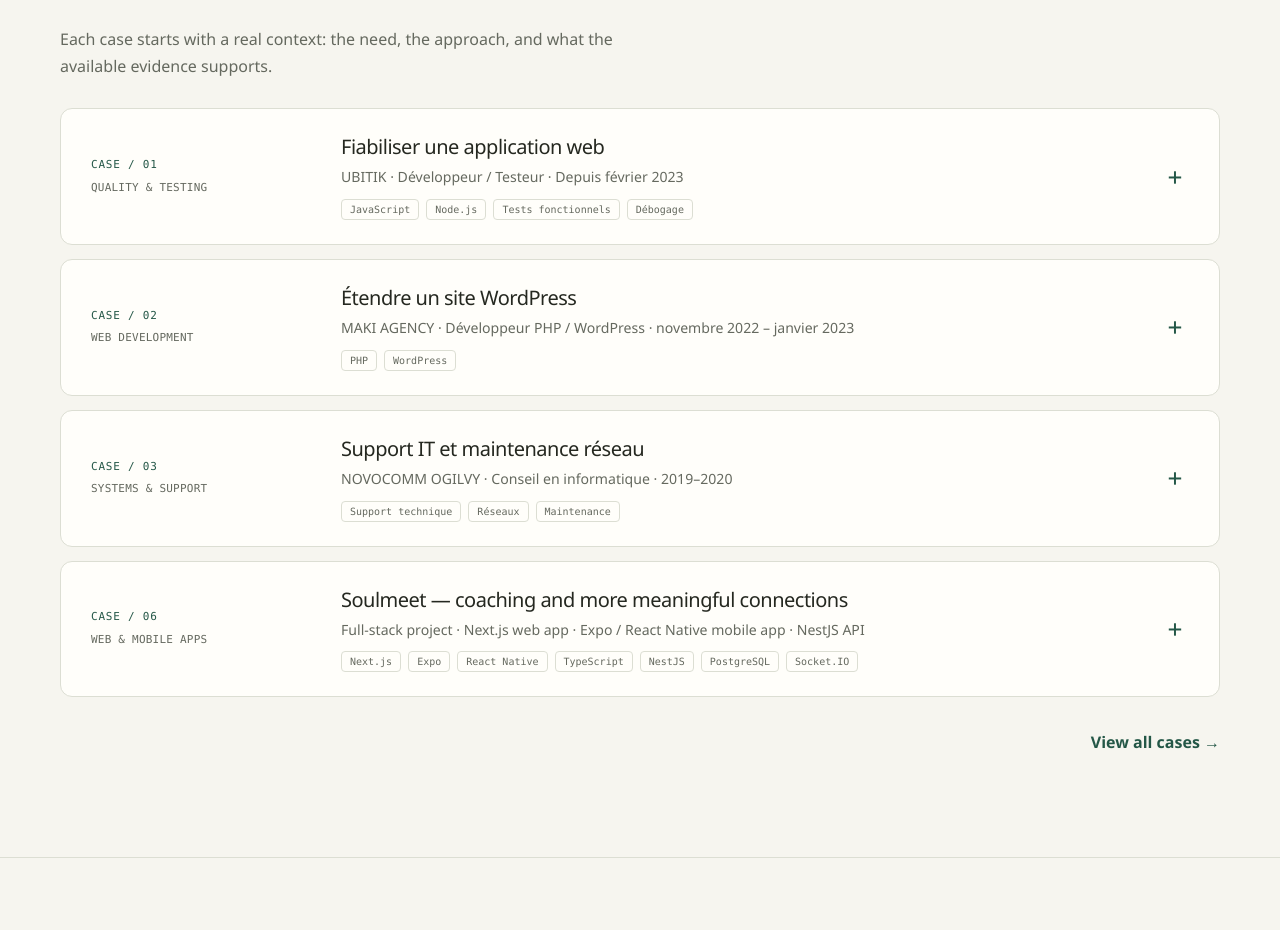
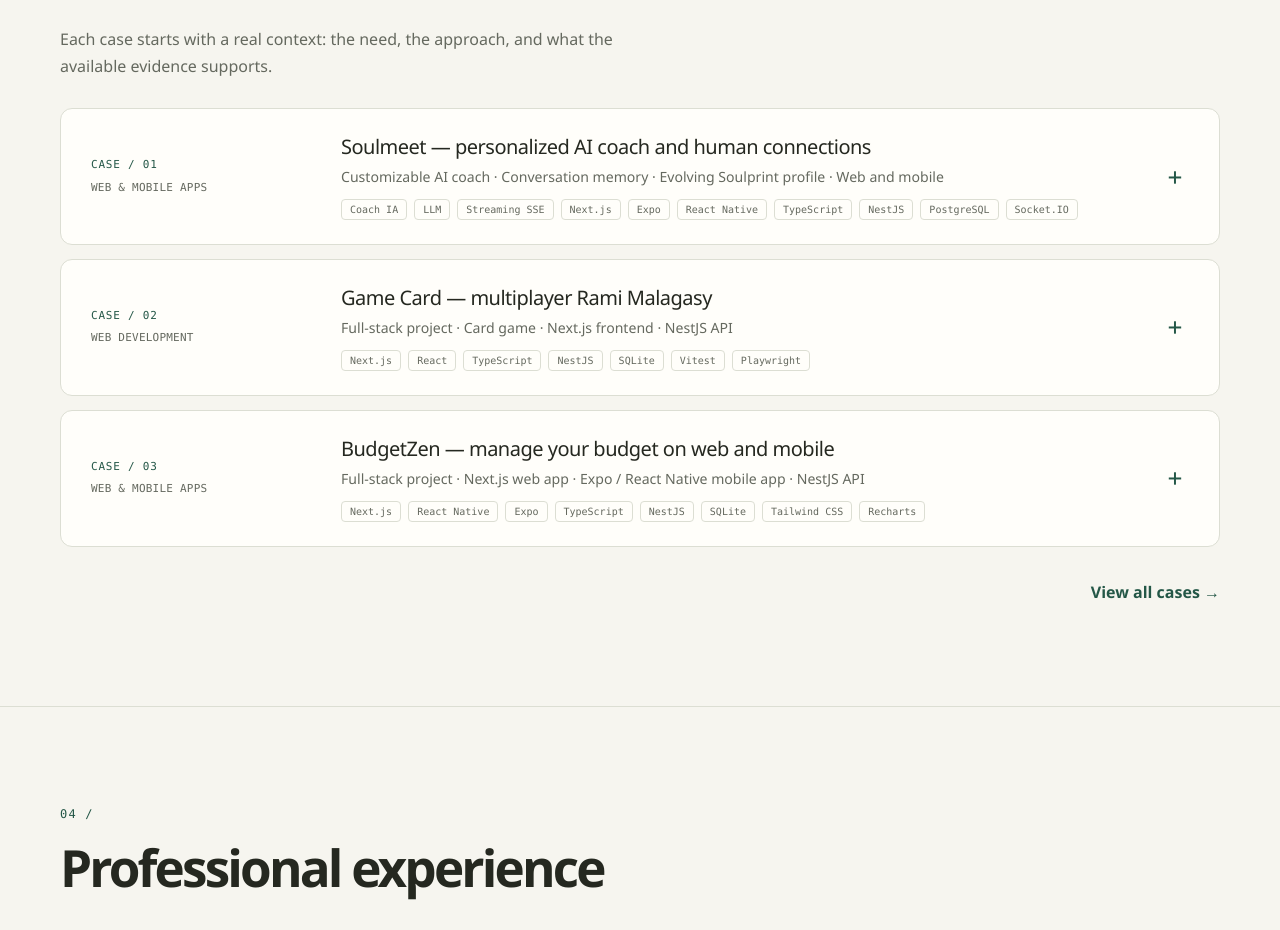
Before and after one commit to sandratraraoelison/portfolio, a React (Vite) app: page / in a window 1280 px wide. Shown: the part 2360-3290 px from the top of the page. Built offline with nearby package versions, Linux system fonts and the light colour scheme.

Commit message:
cardgame and budgetzen

```diff
--- a/src/data/projects.ts
+++ b/src/data/projects.ts
@@ -2,9 +2,85 @@ import type { Project } from "../types/portfolio";
 
 export const projects: Project[] = [
   {
-    id: "1", title: "Fiabiliser une application web",
+    id: "1",
+    title: "Soulmeet — coach IA personnalisé et connexions humaines",
+    description: "Un coach IA sur mobile et sur le web, dont la personnalité et le ton s’adaptent aux préférences de l’utilisateur. Les échanges, les mémoires et le profil évolutif Soulprint soutiennent un accompagnement personnel dans la durée, aux côtés des objectifs de progression et des rencontres compatibles.",
+    image: "/projects/soulmeet-cover.webp",
+    technologies: ["Coach IA", "LLM", "Streaming SSE", "Next.js", "Expo", "React Native", "TypeScript", "NestJS", "PostgreSQL", "Socket.IO"],
+    featured: true,
+    category: "mobile",
+    context: "Coach IA personnalisable · Mémoire conversationnelle · Profil évolutif Soulprint · Web et mobile",
+    challenge: "Créer un coach IA qui conserve un contexte utile au fil des échanges, adapte son style à chaque utilisateur et respecte les choix de visibilité des informations personnelles.",
+    approach: ["Personnaliser l’apparence, les traits et les niveaux de ton du coach pour guider son comportement et ses réponses", "Développer Guidance avec réponses progressives en SSE, historique, régénération et mémoires modifiables ; orchestrer les fournisseurs LLM côté NestJS", "Construire Soulprint à partir des échanges via une extraction asynchrone, avec confirmation des inférences par l’utilisateur et contrôle de leur visibilité", "Relier le coach aux espaces Insights, Growth et Soul dans les applications Next.js et Expo / React Native"],
+    outcome: "Un espace Guidance pour dialoguer avec son coach IA et retrouver ses conversations. Les mémoires et les éléments Soulprint autorisés enrichissent le contexte du coach ; l’utilisateur peut confirmer, corriger ou rejeter les suggestions. Insights, Growth et Soul complètent l’expérience avec connaissance de soi, objectifs, compatibilité et messagerie privée.",
+    evidence: "",
+    link: "https://soulmeet-web.vercel.app/",
+    translations: {
+      en: {
+        title: "Soulmeet — personalized AI coach and human connections",
+        description: "An AI coach on mobile and web, with a personality and tone tailored to user preferences. Conversations, memories, and the evolving Soulprint profile support ongoing personal guidance alongside growth goals and compatible connections.",
+        context: "Customizable AI coach · Conversation memory · Evolving Soulprint profile · Web and mobile",
+        challenge: "Build an AI coach that retains useful context across conversations, adapts its style to each user, and respects personal information visibility choices.",
+        approach: ["Customize the coach’s appearance, traits, and tone levels to shape its behavior and responses", "Build Guidance with SSE streaming, history, regeneration, and editable memories; orchestrate LLM providers in NestJS", "Build Soulprint through asynchronous conversation extraction, with user confirmation of inferences and visibility controls", "Connect the coach to Insights, Growth, and Soul in the Next.js and Expo / React Native apps"],
+        outcome: "A Guidance space for talking to an AI coach and revisiting conversations. Memories and permitted Soulprint entries enrich the coach’s context; users can confirm, correct, or dismiss suggestions. Insights, Growth, and Soul add self-understanding, goals, compatibility, and private messaging.",
+        evidence: "",
+      },
+    },
+  },
+  {
+    id: "2",
+    title: "Game Card — Rami Malagasy en réseau",
+    description: "Un jeu de cartes pour 4 ou 5 joueurs, avec une simulation locale contre des bots et des salons multijoueurs en réseau.",
+    image: "",
+    technologies: ["Next.js", "React", "TypeScript", "NestJS", "SQLite", "Vitest", "Playwright"],
+    featured: true,
+    category: "web",
+    context: "Projet full-stack · Jeu de cartes · Frontend Next.js · API NestJS",
+    challenge: "Traduire les règles du rami malagasy en un moteur fiable, tout en protégeant les cartes privées et en maintenant une partie cohérente entre plusieurs joueurs.",
+    approach: ["Isoler les règles et les transitions de jeu dans un domaine TypeScript partagé", "Créer les salons, sessions invitées et actions validées par le serveur avec persistance SQLite", "Adapter la manipulation des cartes à la souris et au tactile, puis couvrir les parcours locaux et multijoueurs avec Vitest et Playwright"],
+    outcome: "Une table interactive avec tri et déplacement des cartes, combinaisons, jokers et historique, complétée par des salons à code et la reconnexion aux parties en réseau.",
+    evidence: "",
+    github: "https://github.com/sandratraraoelison/card-game",
+    translations: {
+      en: {
+        title: "Game Card — multiplayer Rami Malagasy",
+        description: "A card game for 4 or 5 players, with a local simulation against bots and online multiplayer rooms.",
+        context: "Full-stack project · Card game · Next.js frontend · NestJS API",
+        challenge: "Turn Malagasy rummy rules into a reliable engine while protecting private cards and keeping the game consistent across players.",
+        approach: ["Isolate game rules and state transitions in a shared TypeScript domain", "Build rooms, guest sessions, and server-validated actions with SQLite persistence", "Support mouse and touch card interactions and cover local and multiplayer flows with Vitest and Playwright"],
+        outcome: "An interactive table with card sorting and rearrangement, combinations, jokers, and history, alongside room codes and reconnection to online games.",
+      },
+    },
+  },
+  {
+    id: "3",
+    title: "BudgetZen — piloter son budget sur web et mobile",
+    description: "Une application de gestion des revenus, dépenses, budgets, crédits et projets, accessible sur le web et sur mobile.",
+    image: "",
+    technologies: ["Next.js", "React Native", "Expo", "TypeScript", "NestJS", "SQLite", "Tailwind CSS", "Recharts"],
+    featured: true,
+    category: "mobile",
+    context: "Projet full-stack · Web Next.js · Mobile Expo / React Native · API NestJS",
+    challenge: "Maintenir des calculs budgétaires cohérents et retrouver les données d’un même compte sur plusieurs appareils, avec une prise en charge des transactions hors ligne sur mobile.",
+    approach: ["Isoler les règles de budget, de crédit et de financement des projets dans des domaines testables", "Relier le web et le mobile à une API NestJS avec authentification et stockage SQLite", "Créer les tableaux de bord et graphiques, puis intégrer un cache mobile et une file de synchronisation pour les transactions et la devise"],
+    outcome: "Un suivi centralisé des finances avec budgets par catégorie, crédits et remboursements, objectifs de financement et statistiques business. L’interface propose le français et l’anglais, les thèmes clair et sombre et une devise configurable par compte.",
+    evidence: "",
+    github: "https://github.com/sandratraraoelison/budget-zen",
+    translations: {
+      en: {
+        title: "BudgetZen — manage your budget on web and mobile",
+        description: "An app for managing income, expenses, budgets, loans, and projects, available on web and mobile.",
+        context: "Full-stack project · Next.js web app · Expo / React Native mobile app · NestJS API",
+        challenge: "Keep budget calculations consistent and share account data across devices while supporting offline transactions on mobile.",
+        approach: ["Isolate budget, loan, and project funding rules in testable domains", "Connect web and mobile to a NestJS API with authentication and SQLite storage", "Build dashboards and charts, then add a mobile cache and a sync queue for transactions and currency preferences"],
+        outcome: "Centralized financial tracking with category budgets, loans and repayments, funding goals, and business statistics. The interface supports French and English, light and dark themes, and a configurable account currency.",
+      },
+    },
+  },
+  {
+    id: "4", title: "Fiabiliser une application web",
     description: "Enquête sur les anomalies, correction ciblée et validation des évolutions applicatives.", image: "",
-    technologies: ["JavaScript", "Node.js", "Tests fonctionnels", "Débogage"], featured: true, category: "quality",
+    technologies: ["JavaScript", "Node.js", "Tests fonctionnels", "Débogage"], featured: false, category: "quality",
     context: "UBITIK · Développeur / Testeur · Depuis février 2023",
     challenge: "Comprendre les incidents signalés et sécuriser les fonctionnalités avant leur mise à disposition.",
     approach: ["Reproduire le cas rapporté", "Analyser le comportement attendu", "Valider le correctif et les régressions"],
@@ -12,9 +88,9 @@ export const projects: Project[] = [
     evidence: "Le CV décrit les activités et le rôle; aucun indicateur chiffré ni lien public de démonstration n’y est fourni.",
   },
   {
-    id: "2", title: "Étendre un site WordPress",
+    id: "5", title: "Étendre un site WordPress",
     description: "Développement back-end et intégration de modules au sein d’une mission courte.", image: "",
-    technologies: ["PHP", "WordPress"], featured: true, category: "web",
+    technologies: ["PHP", "WordPress"], featured: false, category: "web",
     context: "MAKI AGENCY · Développeur PHP / WordPress · novembre 2022 – janvier 2023",
     challenge: "Adapter le back-end WordPress aux besoins applicatifs et corriger les problèmes rencontrés.",
     approach: ["Intervenir sur le back-end", "Intégrer les modules nécessaires", "Participer aux corrections applicatives"],
@@ -22,9 +98,9 @@ export const projects: Project[] = [
     evidence: "Périmètre confirmé par le CV; les fonctionnalités livrées ne sont pas détaillées.",
   },
   {
-    id: "3", title: "Support IT et maintenance réseau",
+    id: "6", title: "Support IT et maintenance réseau",
     description: "Une première expérience à l’interface entre assistance technique, développement et infrastructure.", image: "",
-    technologies: ["Support technique", "Réseaux", "Maintenance"], featured: true, category: "systems",
+    technologies: ["Support technique", "Réseaux", "Maintenance"], featured: false, category: "systems",
     context: "NOVOCOMM OGILVY · Conseil en informatique · 2019–2020",
     challenge: "Contribuer à la continuité de l’environnement informatique et accompagner les besoins techniques.",
     approach: ["Assister les utilisateurs", "Participer au développement logiciel", "Maintenir les réseaux"],
@@ -32,7 +108,7 @@ export const projects: Project[] = [
     evidence: "Activités et période issues du CV; aucun résultat quantifié n’est indiqué.",
   },
   {
-    id: "4", title: "Missions freelance de développement",
+    id: "7", title: "Missions freelance de développement",
     description: "Missions ponctuelles façonnées selon les besoins de développement et de maintenance des clients.", image: "",
     technologies: ["React.js", "Next.js", "Node.js", "PHP"], featured: false, category: "web",
     context: "Freelance · Développeur · 2020–2022",
@@ -42,7 +118,7 @@ export const projects: Project[] = [
     evidence: "Le CV confirme les types de missions et les technologies; clients et livrables ne sont pas nommés.",
   },
   {
-    id: "5", title: "Explorer les systèmes connectés",
+    id: "8", title: "Explorer les systèmes connectés",
     description: "Projets académiques qui relient informatique, électronique, énergie et communication.", image: "",
     technologies: ["IoT", "Gestion énergétique", "Transmission laser"], featured: false, category: "systems",
     context: "ISPM · Licence en électronique, systèmes informatiques et intelligence artificielle · 2017–2018",
@@ -51,30 +127,4 @@ export const projects: Project[] = [
     outcome: "Trois axes de projets académiques mentionnés dans le CV.",
     evidence: "Le CV ne donne ni détails d’implémentation ni mesures; les visuels sont des schémas explicatifs, pas des captures de prototypes.",
   },
-  {
-    id: "6",
-    title: "Soulmeet — coaching et connexions plus humaines",
-    description: "Un produit disponible sur mobile et sur le web, qui rassemble coaching personnel, progression et rencontres compatibles.",
-    image: "/projects/soulmeet-cover.webp",
-    technologies: ["Next.js", "Expo", "React Native", "TypeScript", "NestJS", "PostgreSQL", "Socket.IO"],
-    featured: true,
-    category: "mobile",
-    context: "Projet full-stack · Web app Next.js · Application mobile Expo / React Native · API NestJS",
-    challenge: "Réunir accompagnement personnel et découverte de connexions compatibles dans une expérience privée et cohérente.",
-    approach: ["Développer l’application mobile avec Expo et React Native", "Créer la version web avec Next.js", "Structurer l’API NestJS, PostgreSQL et le chat privé en temps réel avec Socket.IO"],
-    outcome: "Une expérience accessible sur mobile et sur le web, organisée autour de quatre espaces : Guidance, Insights, Growth et Soul, avec profils, objectifs, suggestions de compatibilité et messagerie privée.",
-    evidence: "",
-    link: "https://soulmeet-web.vercel.app/",
-    translations: {
-      en: {
-        title: "Soulmeet — coaching and more meaningful connections",
-        description: "A product available on mobile and web, bringing together personal coaching, growth, and compatible connections.",
-        context: "Full-stack project · Next.js web app · Expo / React Native mobile app · NestJS API",
-        challenge: "Bring personal guidance and compatible connections together in one coherent, privacy-aware experience.",
-        approach: ["Build the mobile app with Expo and React Native", "Create the web version with Next.js", "Structure the NestJS API and PostgreSQL data, with private real-time chat using Socket.IO"],
-        outcome: "An experience available on mobile and web, organized around four connected spaces: Guidance, Insights, Growth, and Soul, with profiles, goals, compatibility suggestions, and private messaging.",
-        evidence: "",
-      },
-    },
-  },
 ];
```
Also changed, not shown: 1 other file (tests, documents, lock files or other folders).
